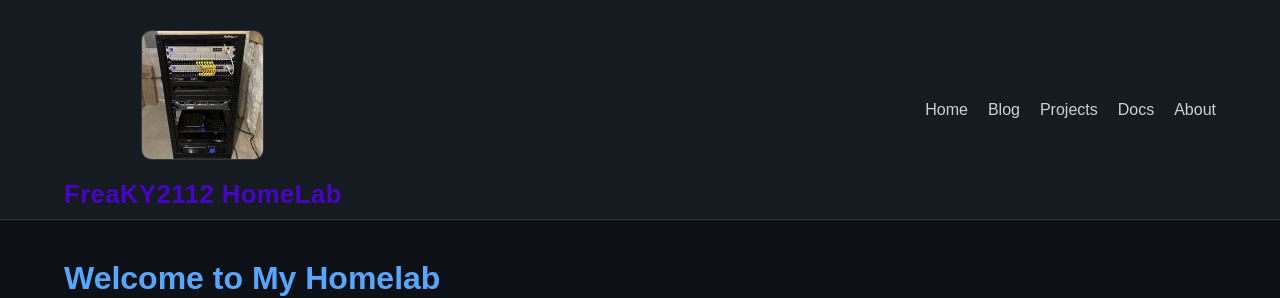
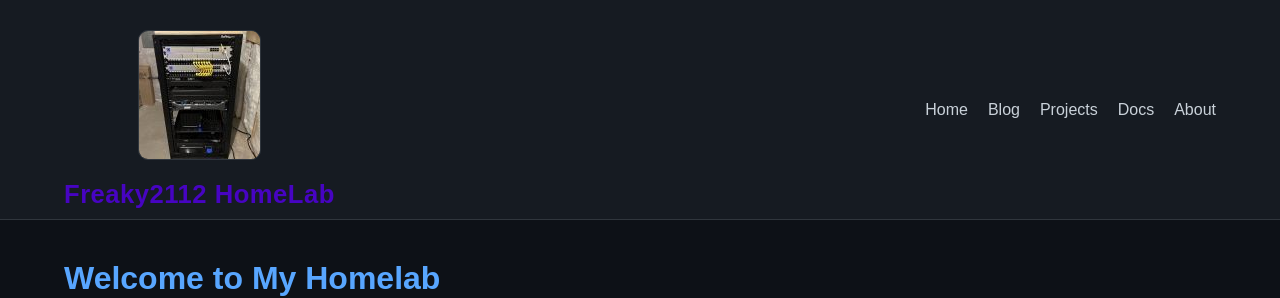
Before and after one commit to Freaky2112/freaky2112.github.io, a Jekyll site: the page built from index.md, in a window 1280 px wide. Shown: the top 298 px of the page. Built offline with Jekyll 4.4.1, drawn with Linux system fonts in a browser that asks for light colours.

Commit message:
fix typo

```diff
--- a/_includes/nav.html
+++ b/_includes/nav.html
@@ -1,6 +1,6 @@
 <nav class="nav">
   <div class="nav-container">
-    <span class="logo"><img src="/assets/images/homelab.jpg" class="image"> FreaKY2112 HomeLab</span>
+    <span class="logo"><img src="/assets/images/homelab.jpg" class="image"> Freaky2112 HomeLab</span>
     <ul>
       <li><a href="/">Home</a></li>
       <li><a href="/blog/">Blog</a></li>
```
